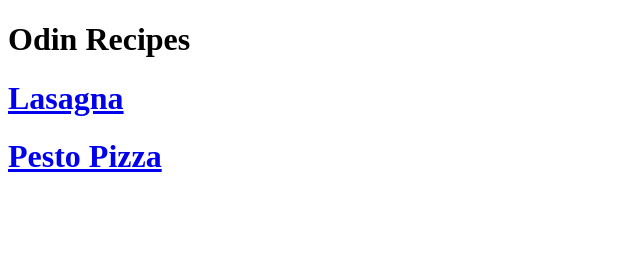
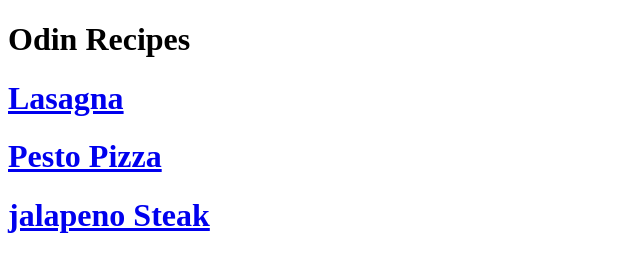
Before and after one commit to simeonmarchand/odin-recipes, a plain HTML site: page index.html in a window 1280 px wide. Shown: the whole page, without its empty margins (0-640 px from the left). Drawn offline with Linux system fonts and the light colour scheme.

Commit message:
Added Steak Recipe to index.html

```diff
--- a/index.html
+++ b/index.html
@@ -10,6 +10,7 @@
     <h1>Odin Recipes</h1>
     <h1><a href="./recipes/lasagna.html">Lasagna</a></h1>
     <h1><a href="./recipes/pizza.html">Pesto Pizza</a></h1>
+    <h1><a href="./recipes/steak.html">jalapeno Steak</a></h1>
 
 </body>
 </html>
```
